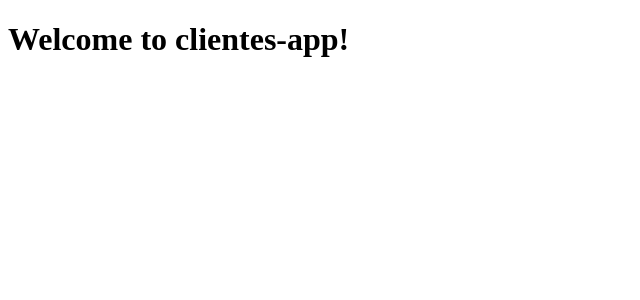
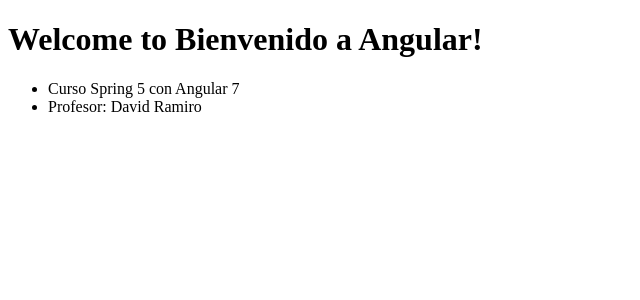
Before and after one commit to DavidRamiroBarragan/springboot-angular, an Angular app in the folder angular/clientes-app/: page / in a window 1280 px wide. Shown: the top 300 px of the page, without its empty margins (0-640 px from the left). Built offline with nearby package versions, Linux system fonts and the light colour scheme.

Commit message:
Primera modificación de la clase app.component

```diff
--- a/angular/clientes-app/src/app/app.component.html
+++ b/angular/clientes-app/src/app/app.component.html
@@ -1,3 +1,7 @@
 <h1>
     Welcome to {{ title }}!
 </h1>
+<ul>
+    <li>{{curso}}</li>
+    <li>Profesor: {{profesor}}</li>
+</ul>
--- a/angular/clientes-app/src/app/app.component.ts
+++ b/angular/clientes-app/src/app/app.component.ts
@@ -6,5 +6,7 @@
   styleUrls: ['./app.component.css']
 })
 export class AppComponent {
-  title = 'clientes-app';
+  title = 'Bienvenido a Angular';
+  curso = 'Curso Spring 5 con Angular 7';
+  profesor = 'David Ramiro';
 }
```
